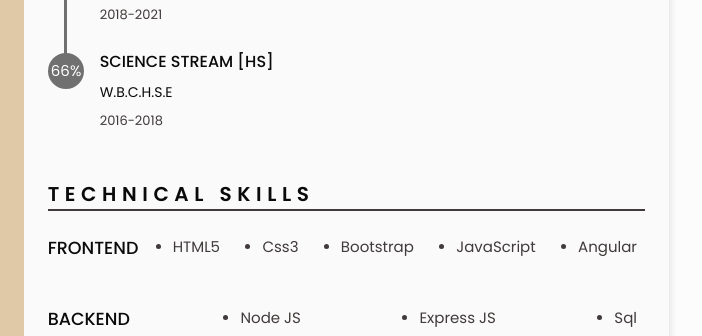
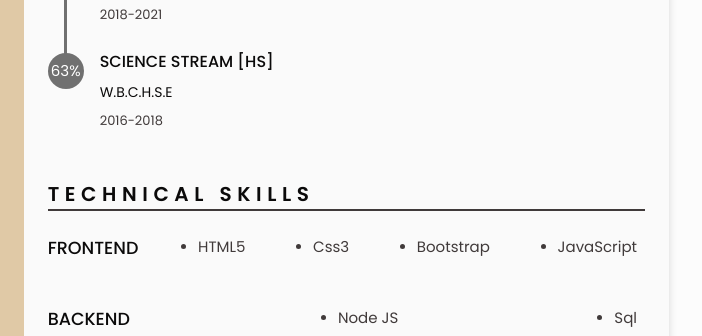
Before and after one commit to tangoAnimesh/Animesh_CV, a plain HTML site: page index.html in a window 1280 px wide. Shown: the part 291-627 px from the top of the page, 455-1157 px from the left. Drawn offline with Linux system fonts and the light colour scheme.

Commit message:
Marks & Skills Changes

```diff
--- a/index.html
+++ b/index.html
@@ -200,7 +200,7 @@
 
                         <div class="education__content">
                             <div class="eduation__time">
-                                <span class="education__rounder">66%</span>
+                                <span class="education__rounder">63%</span>
                                 <!-- <span class="education__line"></span> -->
                             </div>
 
@@ -231,19 +231,16 @@
                             <li class="skills__name">
                                 <span class="skills__circle"></span>JavaScript
                             </li>
-                            <li class="skills__name">
-                                <span class="skills__circle"></span>Angular
-                            </li>
+
                         </ul>
 
                         <ul class="skills__data">
                             <h3 class="skills__heading">BACKEND</h3>
+
                             <li class="skills__name">
                                 <span class="skills__circle"></span>Node JS
                             </li>
-                            <li class="skills__name">
-                                <span class="skills__circle"></span>Express JS
-                            </li>
+
                             <li class="skills__name">
                                 <span class="skills__circle"></span>Sql
                             </li>
```
